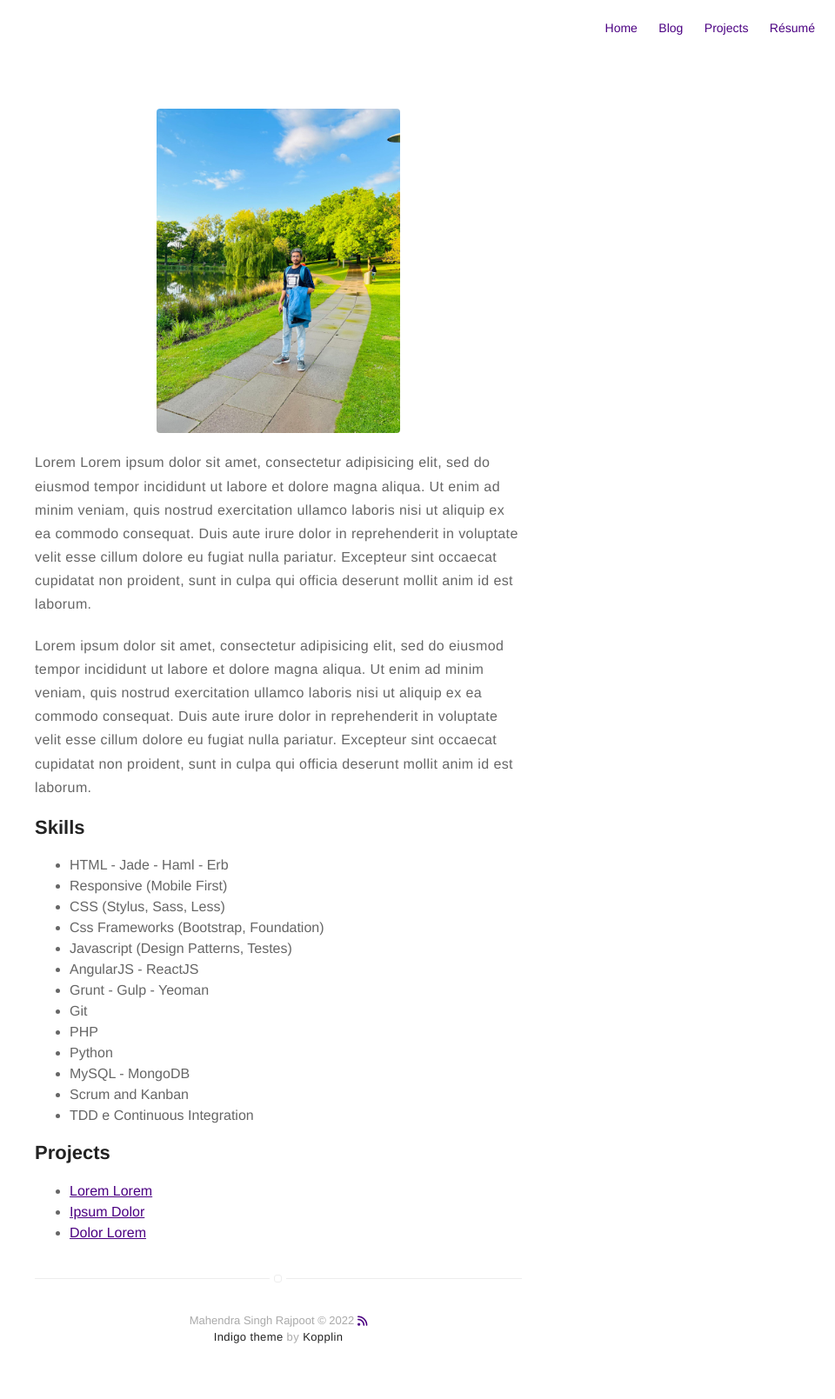
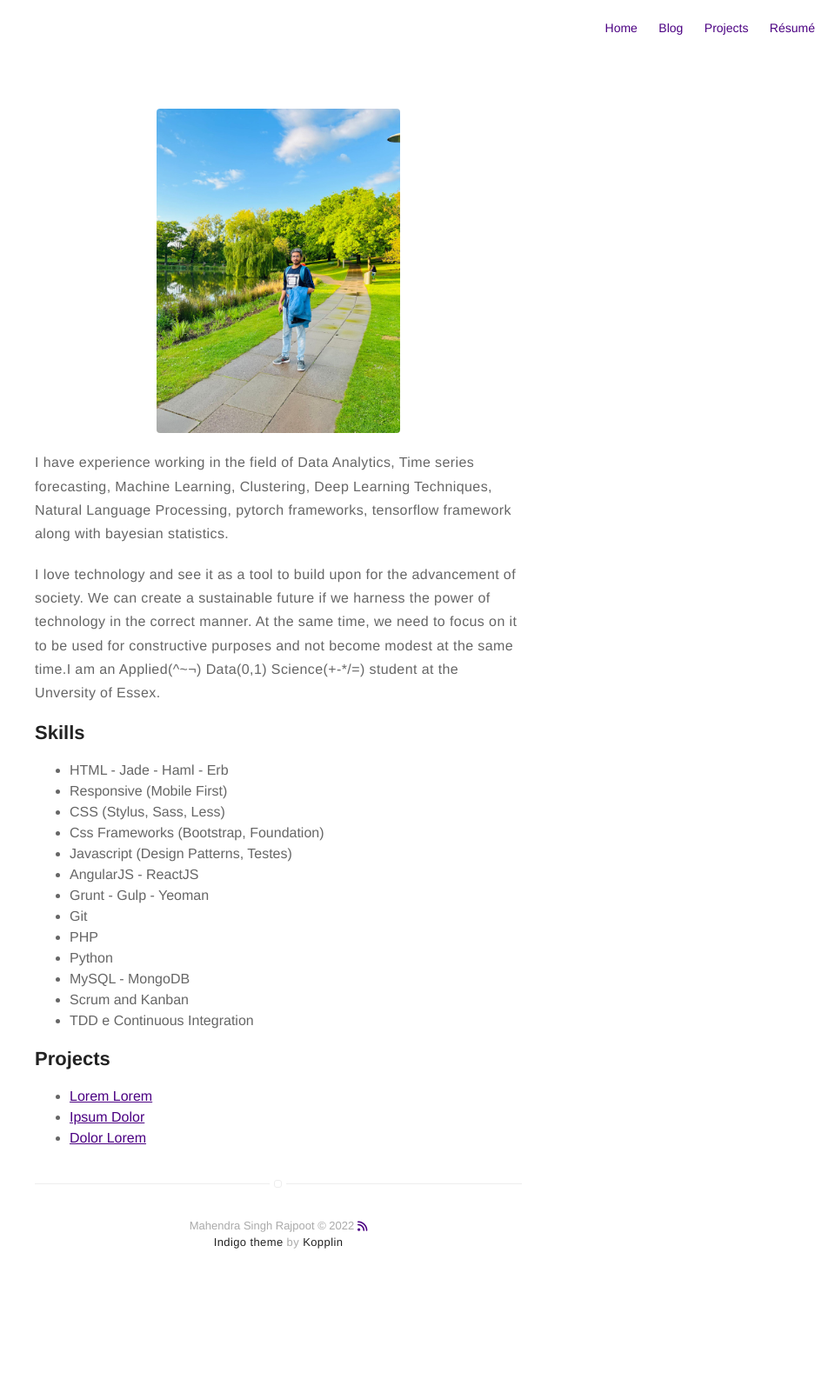
Before and after one commit to mahii6991/mahii6991.github.io, a Jekyll site: the page built from about.md, in a window 1280 px wide. Shown: the whole page at 87% size, without its empty margins (320-1280 px from the left). Built offline with Jekyll 4.4.1, drawn with Linux system fonts in a browser that asks for light colours; nearby versions of some CDN libraries; after the commit the page ends 1500 px from its top, so only the background shows below that.

Commit message:
added the social media channels

```diff
--- a/_config.yml
+++ b/_config.yml
@@ -34,12 +34,12 @@
   categories: [blog, project] # only show disqus for posts that have these categories
 
 # if you don't have any of social below, comment the line
-facebook: myfacebook
+#facebook: myfacebook
 twitter: mytwitter
-instagram: myinstagram
-linkedin: mylinkedin
-github: mygithub
-email: myemail@gmail.com
+#instagram: myinstagram
+linkedin: https://www.linkedin.com/in/mahendra-singh-rajpoot-1357p/
+github: https://github.com/mahii6991
+email: m.s.rajpoot20@gmail.com
 
 authors:
   johndoe:
--- a/about.md
+++ b/about.md
@@ -4,19 +4,9 @@
 ---
 ![Profile Image]({% if site.external-image %}{{ site.picture }}{% else %}{{ site.url }}/{{ site.picture }}{% endif %})
 
-<p>Lorem Lorem ipsum dolor sit amet, consectetur adipisicing elit, sed do eiusmod
-tempor incididunt ut labore et dolore magna aliqua. Ut enim ad minim veniam,
-quis nostrud exercitation ullamco laboris nisi ut aliquip ex ea commodo
-consequat. Duis aute irure dolor in reprehenderit in voluptate velit esse
-cillum dolore eu fugiat nulla pariatur. Excepteur sint occaecat cupidatat non
-proident, sunt in culpa qui officia deserunt mollit anim id est laborum.</p>
+<p>I have experience working in the field of Data Analytics, Time series forecasting, Machine Learning, Clustering, Deep Learning Techniques, Natural Language Processing, pytorch frameworks, tensorflow framework along with bayesian statistics.</p>
 
-<p>Lorem ipsum dolor sit amet, consectetur adipisicing elit, sed do eiusmod
-tempor incididunt ut labore et dolore magna aliqua. Ut enim ad minim veniam,
-quis nostrud exercitation ullamco laboris nisi ut aliquip ex ea commodo
-consequat. Duis aute irure dolor in reprehenderit in voluptate velit esse
-cillum dolore eu fugiat nulla pariatur. Excepteur sint occaecat cupidatat non
-proident, sunt in culpa qui officia deserunt mollit anim id est laborum.</p>
+<p>I love technology and see it as a tool to build upon for the advancement of society. We can create a sustainable future if we harness the power of technology in the correct manner. At the same time, we need to focus on it to be used for constructive purposes and not become modest at the same time.I am an Applied(^~¬) Data(0,1) Science(+-*/=) student at the Unversity of Essex.</p>
 
 <h2>Skills</h2>
 
```
